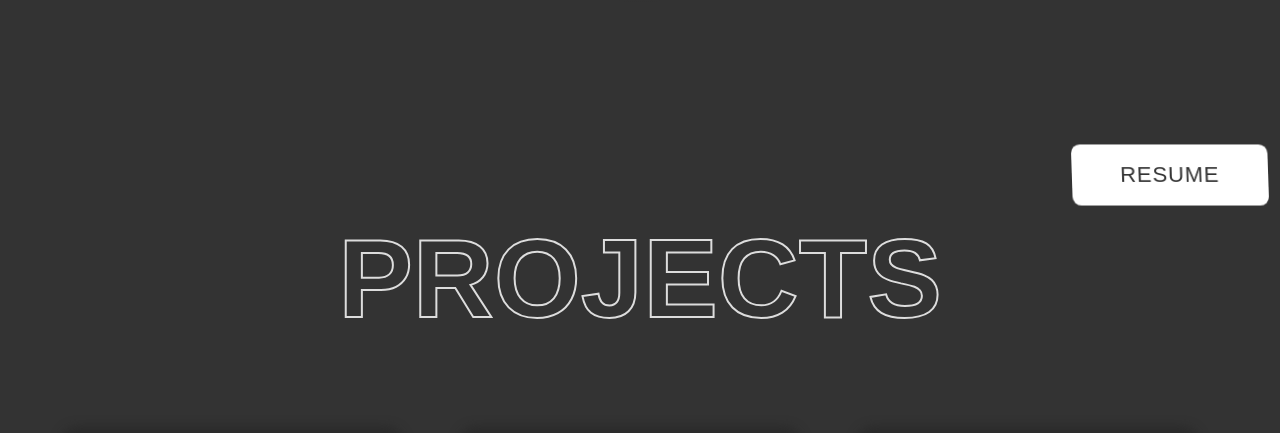
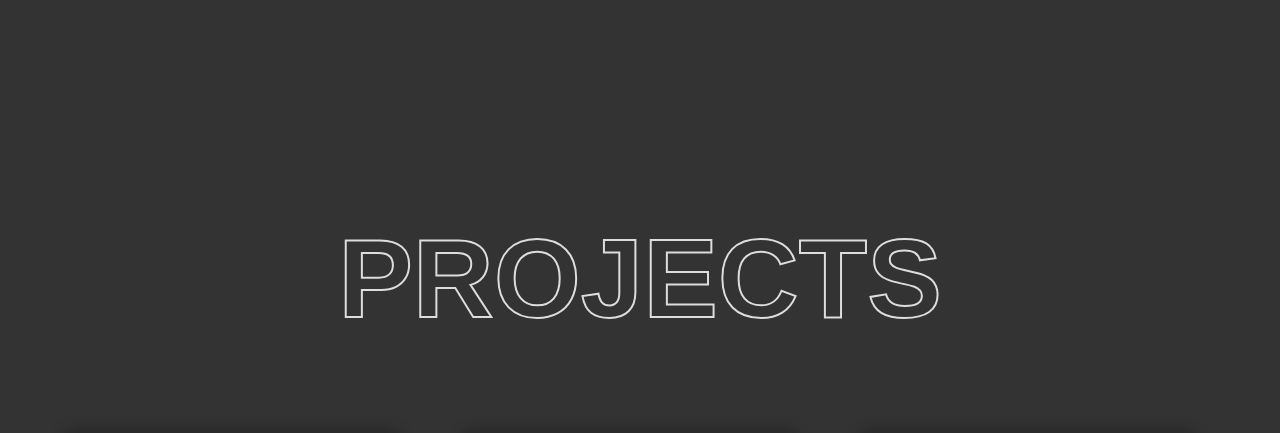
Before and after one commit to imrulkayessayem/Portfolio, a plain HTML site: page index.html in a window 1280 px wide. Shown: the part 611-1044 px from the top of the page. Drawn offline with Linux system fonts and the light colour scheme.

Commit message:
removing Resume Button

```diff
--- a/index.html
+++ b/index.html
@@ -30,10 +30,6 @@
                 <h1>IMRUL KAYES SAYEM</h1>
                 <h1>IMRUL KAYES SAYEM</h1>
             </div>
-        </div>
-
-        <div class="resume">
-            <a href="https://www.google.com/" target="_blank"><span>Resume</span></a>
         </div>
 
     </header>
@@ -232,6 +228,10 @@
                 </ul>
         </div>
     </div>
+
+
+
+
     <div class="end">
         <p> &copy; 2022 Imrul Kayes Sayem.</p>
     </div>
--- a/style.css
+++ b/style.css
@@ -186,171 +186,6 @@ header {
     }
 }
 
-
-.resume {
-    position: absolute;
-    right: 10px;
-    bottom: -40px;
-    display: flex;
-	flex-direction: column;
-	transform: rotatex(10deg);
-	animation: rotateAngle 6s linear infinite;
-}
-
-.resume a {
-	display: block;
-	position: relative;
-	margin: 0.5em 0;
-	padding: .8em 2.2em;
-	cursor: pointer;
-
-	background: #FFFFFF;
-    color: #333;
-	border: none;
-	border-radius: .4em;
-
-	text-transform: uppercase;
-	font-size: 1.4em;
-	font-family: "Work Sans", sans-serif;
-	font-weight: 500;
-	letter-spacing: 0.04em;
-
-	mix-blend-mode: color-dodge;
-	perspective: 500px;
-	transform-style: preserve-3d;
-}
-
-.resume a::before,
-.resume a::after {
-    --z: 0px;
-    position: absolute;
-    top: 0;
-    left: 0;
-    display: block;
-    content: '';
-    width: 100%;
-    height: 100%;
-    opacity: 0;
-    mix-blend-mode: inherit;
-    border-radius: inherit;
-    transform-style: preserve-3d;
-    transform: translate3d(
-        calc(var(--z) * 0px),
-        calc(var(--z) * 0px),
-        calc(var(--z) * 0px)
-    );
-}
-
-.resume .span {
-		mix-blend-mode: none;
-		display: block;
-}
-
-.resume a::after {
-    background-color: #5D00FF;
-}
-
-.resume a::before {
-    background-color: #FF1731;
-}
-
-.resume a:hover {
-    background-color: #FFF65B;
-    transition: background .3s 0.1s;
-}
-
-.resume a:hover::before {
-    --z: 0.04;
-    animation: translateWobble 2.2s ease forwards;
-}
-
-.resume a:hover::after {
-    --z: -0.06;
-    animation: translateWobble 2.2s ease forwards;
-}
-
-@keyframes rotateAngle {
-	0% {
-		transform: rotateY(0deg) rotateX(10deg);
-		animation-timing-function: cubic-bezier(0.61, 1, 0.88, 1);
-	}
-	25% {
-		transform: rotateY(20deg) rotateX(10deg);
-	}
-	50% {
-		transform: rotateY(0deg) rotateX(10deg);
-		animation-timing-function: cubic-bezier(0.61, 1, 0.88, 1);
-	}
-	75% {
-		transform: rotateY(-20deg) rotateX(10deg);
-	}
-	100% {
-		transform: rotateY(0deg) rotateX(10deg);
-	}
-}
-
-@keyframes translateWobble {
-  0% {
-		opacity: 0;
-		transform: translate3d(
-			calc(var(--z) * 0px),
-			calc(var(--z) * 0px),
-			calc(var(--z) * 0px)
-		);
-  }
-  16% {
-		transform: translate3d(
-			calc(var(--z) * 160px),
-			calc(var(--z) * 160px),
-			calc(var(--z) * 160px)
-		);
-  }
-  28% {
-		opacity: 1;
-		transform: translate3d(
-			calc(var(--z) * 70px),
-			calc(var(--z) * 70px),
-			calc(var(--z) * 70px)
-		);
-  }
-  44% {
-		transform: translate3d(
-			calc(var(--z) * 130px),
-			calc(var(--z) * 130px),
-			calc(var(--z) * 130px)
-		);
-  }
-  59% {
-		transform: translate3d(
-			calc(var(--z) * 85px),
-			calc(var(--z) * 85px),
-			calc(var(--z) * 85px)
-		);
-  }
-  73% {
-		transform: translate3d(
-			calc(var(--z) * 110px),
-			calc(var(--z) * 110px),
-			calc(var(--z) * 110px)
-		);
-  }
-	88% {
-		opacity: 1;
-		transform: translate3d(
-			calc(var(--z) * 90px),
-			calc(var(--z) * 90px),
-			calc(var(--z) * 90px)
-		);
-  }
-  100% {
-		opacity: 1;
-		transform: translate3d(
-			calc(var(--z) * 100px),
-			calc(var(--z) * 100px),
-			calc(var(--z) * 100px)
-		);
-  }
-}
 
 /* Projects */
 
@@ -804,10 +639,6 @@ footer .footer-content ul li a:hover::before {
     .projects .container .project-title {
         font-size: 3.5rem;
     }
-
-    .resume {
-        display: none;
-    }
 }
 
 @media (max-width: 852px) {
```
